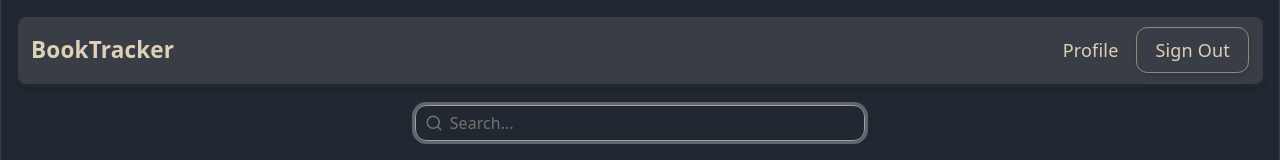
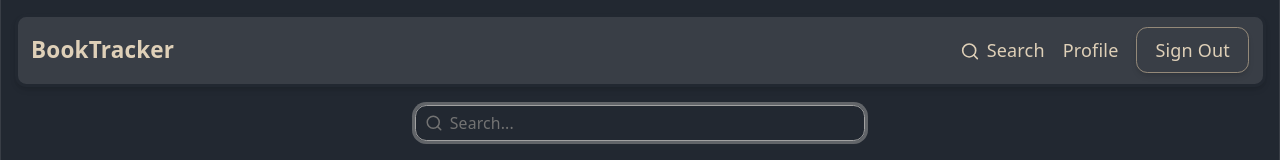
Before and after one commit to GreaterBerg/BookTracker, a React (Vite) app: page /search in a window 1280 px wide. Shown: the top 160 px of the page. Built offline with nearby package versions, Linux system fonts and the light colour scheme; no server answers.

Commit message:
feat: добавить в навбар переход на серч страницу

```diff
--- a/src/components/NavBar.tsx
+++ b/src/components/NavBar.tsx
@@ -2,8 +2,10 @@ import { UserAuth } from '../context/AuthContext'
 
 import { useNavigate } from 'react-router-dom'
 
+import { SearchIcon } from "lucide-react"
+
 const NavBar = () => {
-    const { signOut } = UserAuth();
+    const { signOut } = UserAuth() as {signOut: any};
     const navigate = useNavigate();
 
     const handleSignOut = async (e) => {
@@ -22,6 +24,9 @@ const NavBar = () => {
                 BookTracker
             </p>
             <div className="flex items-center gap-4">
+
+                <p onClick={() => navigate("/search")} className='cursor-pointer flex gap-1'><SearchIcon className='pt-1 m-0'/> Search </p>
+
                 <p onClick={() => navigate('/profile')} className="hover:text-[var(--brown)] cursor-pointer transition-colors">
                     Profile
                 </p>
```
